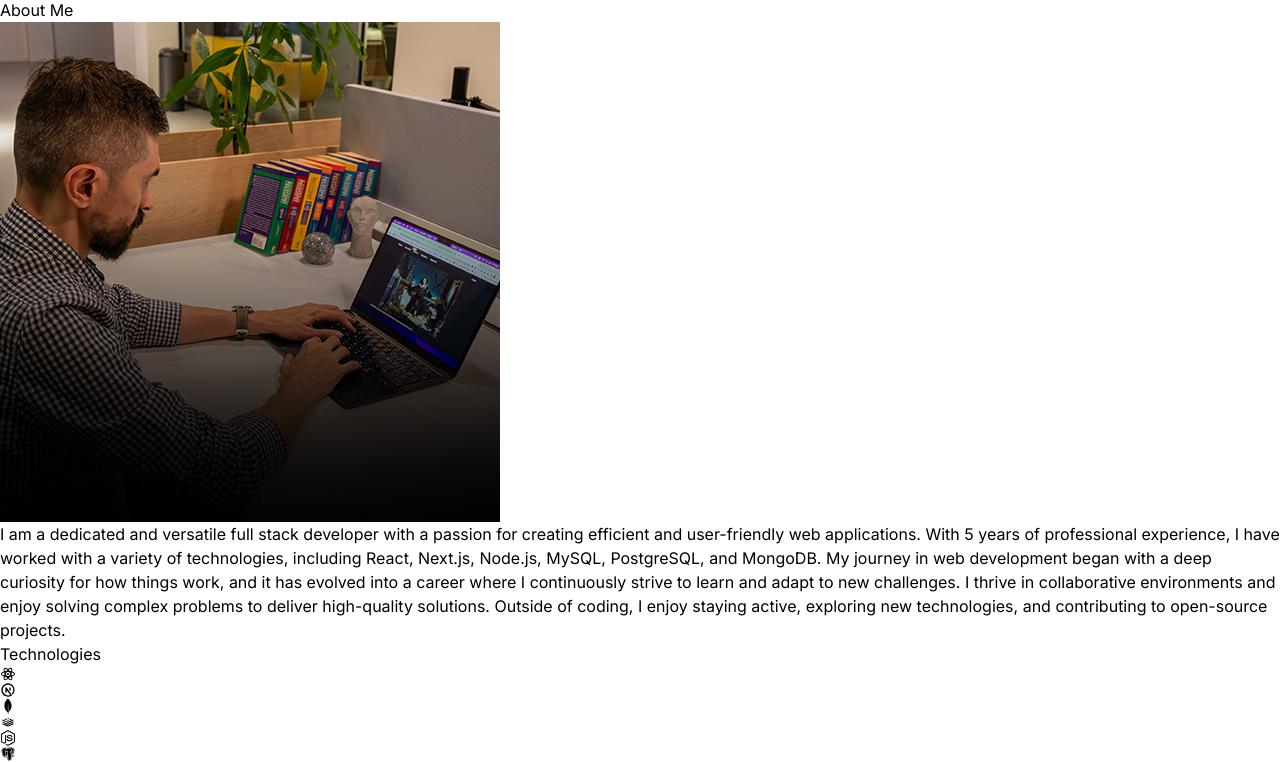
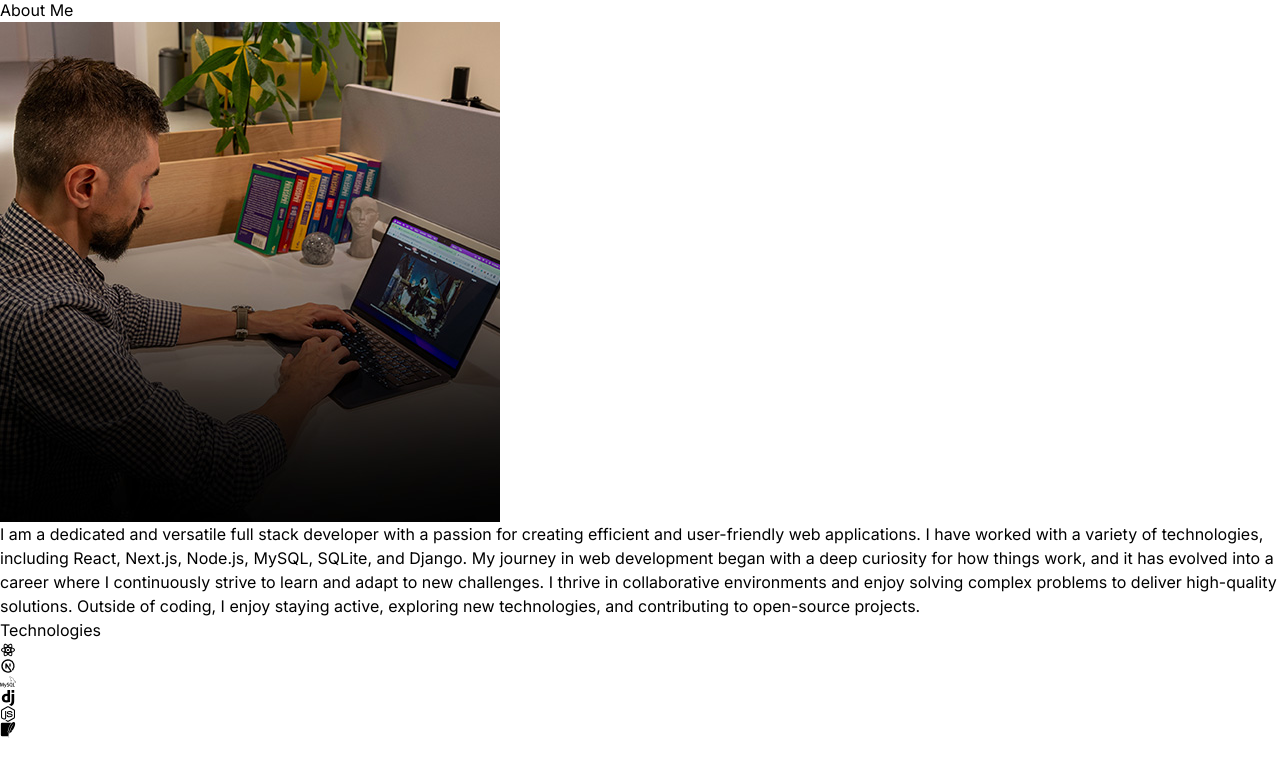
Before and after one commit to kpham7utk/PortfolioWebsite, a React (Vite) app: page / in a window 1280 px wide. Shown: the part 704-1466 px from the top of the page. After the commit the page ends 1442 px from the top, so only its background shows below. Built offline with nearby package versions, Linux system fonts and the light colour scheme.

Commit message:
Changed Technologies

```diff
--- a/src/components/Technologies.jsx
+++ b/src/components/Technologies.jsx
@@ -1,12 +1,11 @@
 import { RiReactjsLine } from "react-icons/ri";
 import { TbBrandNextjs } from "react-icons/tb";
-import { SiMongodb } from "react-icons/si";
-import { DiRedis } from "react-icons/di";
+import { SiMysql, SiSqlite, SiDjango } from "react-icons/si";
 import { FaNodeJs } from "react-icons/fa";
-import { BiLogoPostgresql } from "react-icons/bi";
 
 const Technologies = () => {
-    return <div className="border-b border-neutral-800 pb-24">
+    return (
+        <div className="border-b border-neutral-800 pb-24">
             <h2 className="my-20 text-center text-4xl">Technologies</h2>
             <div className="flex flex-wrap items-center justify-center gap-4">
                 <div className="rounded-2xl border-4 border-neutral-800 p-4">
@@ -16,19 +15,20 @@ const Technologies = () => {
                     <TbBrandNextjs className="text-7xl"/>
                 </div>
                 <div className="rounded-2xl border-4 border-neutral-800 p-4">
-                <SiMongodb className="text-7xl text-green-500"/>
+                    <SiMysql className="text-7xl text-blue-500"/>
                 </div>
                 <div className="rounded-2xl border-4 border-neutral-800 p-4">
-                <DiRedis className="text-7xl text-red-700"/>
+                    <SiDjango className="text-7xl text-green-700"/>
                 </div>
                 <div className="rounded-2xl border-4 border-neutral-800 p-4">
                     <FaNodeJs className="text-7xl text-green-500"/>
                 </div>
                 <div className="rounded-2xl border-4 border-neutral-800 p-4">
-                <BiLogoPostgresql className="text-7xl text-sky-700"/>
+                    <SiSqlite className="text-7xl text-blue-700"/>
                 </div>
             </div>
         </div>
-}
+    );
+};
 
 export default Technologies;
--- a/src/constants/index.js
+++ b/src/constants/index.js
@@ -5,7 +5,7 @@ import project4 from "../assets/projects/project-4.jpg";
 
 export const HERO_CONTENT = `I am a passionate full stack developer with a knack for crafting robust and scalable web applications. With 5 years of hands-on experience, I have honed my skills in front-end technologies like React and Next.js, as well as back-end technologies like Node.js, MySQL, PostgreSQL, and MongoDB. My goal is to leverage my expertise to create innovative solutions that drive business growth and deliver exceptional user experiences.`;
 
-export const ABOUT_TEXT = `I am a dedicated and versatile full stack developer with a passion for creating efficient and user-friendly web applications. With 5 years of professional experience, I have worked with a variety of technologies, including React, Next.js, Node.js, MySQL, PostgreSQL, and MongoDB. My journey in web development began with a deep curiosity for how things work, and it has evolved into a career where I continuously strive to learn and adapt to new challenges. I thrive in collaborative environments and enjoy solving complex problems to deliver high-quality solutions. Outside of coding, I enjoy staying active, exploring new technologies, and contributing to open-source projects.`;
+export const ABOUT_TEXT = `I am a dedicated and versatile full stack developer with a passion for creating efficient and user-friendly web applications. I have worked with a variety of technologies, including React, Next.js, Node.js, MySQL, SQLite, and Django. My journey in web development began with a deep curiosity for how things work, and it has evolved into a career where I continuously strive to learn and adapt to new challenges. I thrive in collaborative environments and enjoy solving complex problems to deliver high-quality solutions. Outside of coding, I enjoy staying active, exploring new technologies, and contributing to open-source projects.`;
 
 export const EXPERIENCES = [
   {
```
Also changed, not shown: src/components/Experience.jsx (added). Lines whose indentation alone changed are shown as unchanged.
